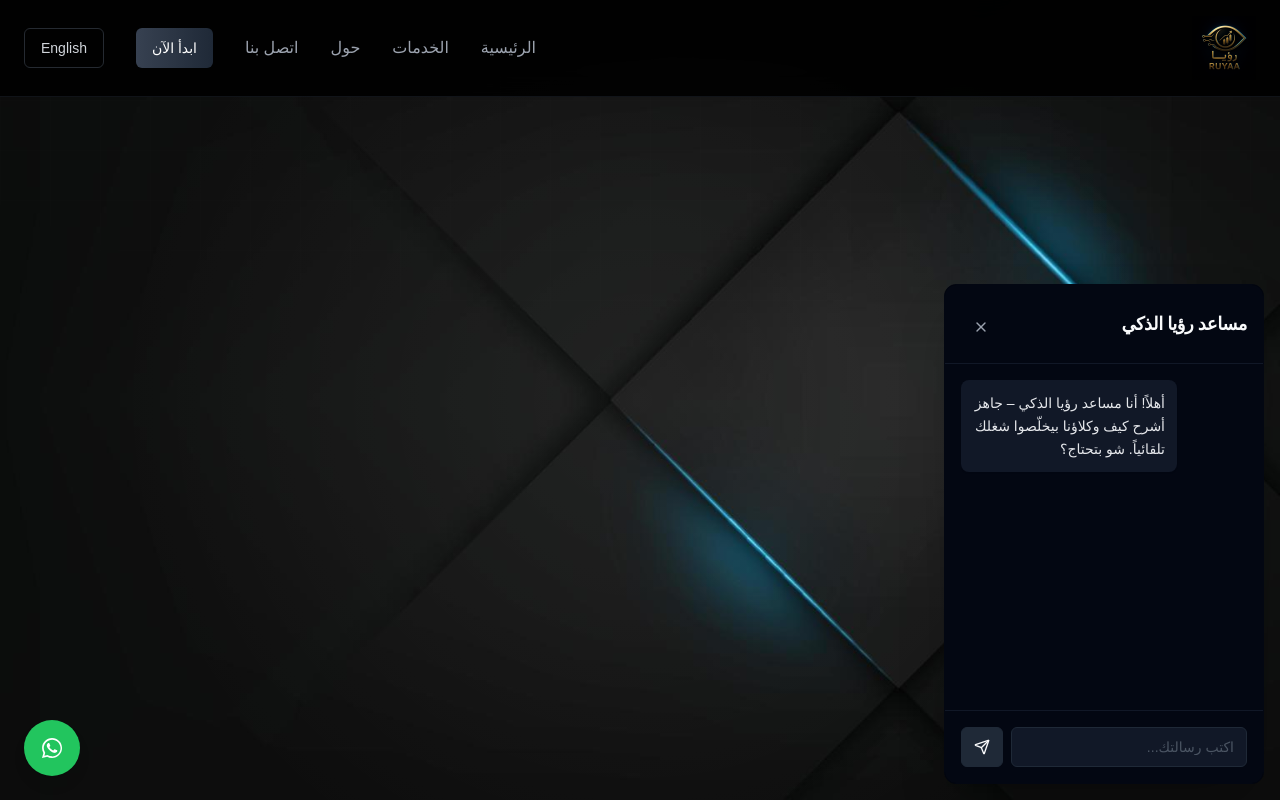
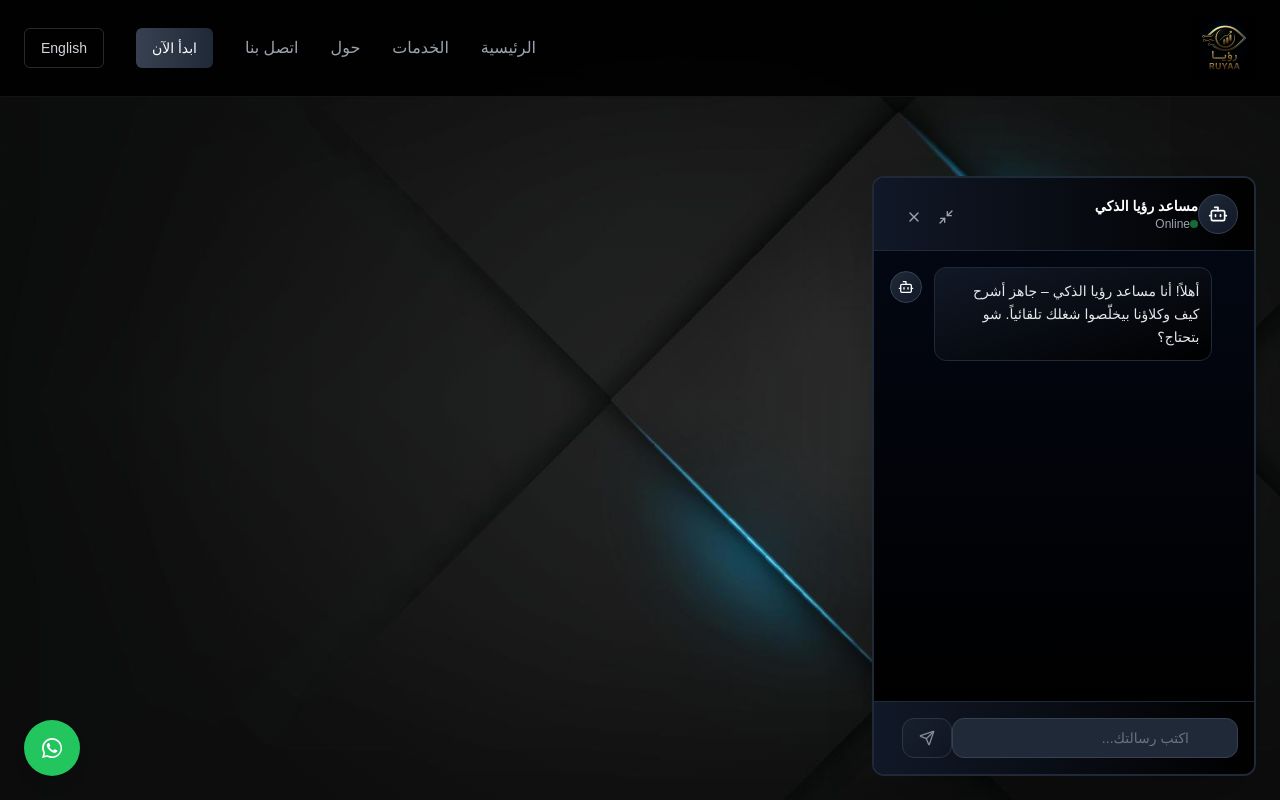
Before and after one commit to RuyaaCapital-admin/ruyaa-agent, a Next.js app: page / in a window 1280 px wide. Both pictures are taken after a click on the button "Open chat". Shown: the top 800 px of the page. Built offline with nearby package versions, Linux system fonts and the light colour scheme.

Commit message:
Create modern black monochrome chat widget
cgen-433919dbcdf94d12b43ddd850d0e16a2

```diff
--- a/components/chat-widget.tsx
+++ b/components/chat-widget.tsx
@@ -1,119 +1,218 @@
-"use client"
+"use client";
 
-import type React from "react"
-
-import { useState, useEffect, useRef } from "react"
-import { useChat } from "ai/react"
-import type { Message } from "ai"
-import { Send, MessageSquare, X } from "lucide-react"
-import { Button } from "@/components/ui/button"
-import { Input } from "@/components/ui/input"
-import { Card, CardContent, CardFooter, CardHeader, CardTitle } from "@/components/ui/card"
-import { ScrollArea } from "@/components/ui/scroll-area"
-import { useLanguage } from "@/context/language-context" // Import useLanguage
+import type React from "react";
+import { useState, useEffect, useRef } from "react";
+import { useChat } from "ai/react";
+import type { Message } from "ai";
+import { Send, MessageSquare, X, Bot, User, Minimize2 } from "lucide-react";
+import { Button } from "@/components/ui/button";
+import { Input } from "@/components/ui/input";
+import {
+  Card,
+  CardContent,
+  CardFooter,
+  CardHeader,
+} from "@/components/ui/card";
+import { ScrollArea } from "@/components/ui/scroll-area";
+import { useLanguage } from "@/context/language-context";
 
 export default function ChatWidget() {
-  const [isOpen, setIsOpen] = useState(false)
-  const messagesEndRef = useRef<HTMLDivElement>(null)
-  const { lang, t } = useLanguage() // Use the language hook
+  const [isOpen, setIsOpen] = useState(false);
+  const [isMinimized, setIsMinimized] = useState(false);
+  const messagesEndRef = useRef<HTMLDivElement>(null);
+  const { lang, t } = useLanguage();
 
-  const { messages, input, handleInputChange, handleSubmit, isLoading, append } = useChat({
+  const { messages, input, handleInputChange, handleSubmit, isLoading } =
+    useChat({
       api: "/api/chat",
       initialMessages: [
         {
           id: "welcome",
           role: "assistant",
-        content: t("chat_welcome_message"), // Use translated welcome message
+          content: t("chat_welcome_message"),
         },
       ],
-  })
+    });
 
   const scrollToBottom = () => {
-    messagesEndRef.current?.scrollIntoView({ behavior: "smooth" })
+    messagesEndRef.current?.scrollIntoView({ behavior: "smooth" });
+  };
+
+  useEffect(() => {
+    scrollToBottom();
+  }, [messages]);
+
+  const handleFormSubmit = (e: React.FormEvent<HTMLFormElement>) => {
+    e.preventDefault();
+    handleSubmit(e);
+  };
+
+  if (!isOpen) {
+    return (
+      <div className="fixed bottom-6 right-6 z-50">
+        <Button
+          onClick={() => setIsOpen(true)}
+          className="group relative w-16 h-16 rounded-full bg-black border-2 border-gray-800 hover:border-gray-600 shadow-2xl transition-all duration-300 hover:scale-110"
+          aria-label="Open chat"
+        >
+          <div className="absolute inset-0 rounded-full bg-gradient-to-tr from-gray-900 to-black opacity-90 group-hover:opacity-100 transition-opacity duration-300" />
+          <MessageSquare className="relative z-10 w-7 h-7 text-white group-hover:text-gray-200 transition-colors duration-300" />
+
+          {/* Pulse animation */}
+          <div className="absolute inset-0 rounded-full border-2 border-gray-600 opacity-0 group-hover:opacity-100 animate-ping" />
+        </Button>
+      </div>
+    );
   }
 
-  useEffect(() => {
-    scrollToBottom()
-  }, [messages])
-
-  const handleFormSubmit = (e: React.FormEvent<HTMLFormElement>) => {
-    e.preventDefault()
-    handleSubmit(e)
+  if (isMinimized) {
+    return (
+      <div className="fixed bottom-6 right-6 z-50">
+        <Card className="w-80 bg-black border-2 border-gray-800 shadow-2xl rounded-xl overflow-hidden">
+          <CardHeader className="flex flex-row items-center justify-between p-4 bg-gradient-to-r from-gray-900 to-black border-b border-gray-800">
+            <div className="flex items-center space-x-3">
+              <div className="w-3 h-3 bg-green-500 rounded-full animate-pulse" />
+              <span className="text-white font-semibold text-sm">
+                {t("ruyaa_ai_assistant")}
+              </span>
+            </div>
+            <div className="flex items-center space-x-2">
+              <Button
+                variant="ghost"
+                size="sm"
+                onClick={() => setIsMinimized(false)}
+                className="text-gray-400 hover:text-white hover:bg-gray-800/50 rounded-lg w-8 h-8 p-0"
+              >
+                <MessageSquare className="w-4 h-4" />
+              </Button>
+              <Button
+                variant="ghost"
+                size="sm"
+                onClick={() => setIsOpen(false)}
+                className="text-gray-400 hover:text-white hover:bg-gray-800/50 rounded-lg w-8 h-8 p-0"
+              >
+                <X className="w-4 h-4" />
+              </Button>
+            </div>
+          </CardHeader>
+        </Card>
+      </div>
+    );
   }
 
   return (
-    <div className="fixed bottom-4 right-4 z-50">
-      {!isOpen && (
-        <Button
-          className="rounded-full w-16 h-16 bg-gray-950 hover:bg-gray-900 text-gray-100 shadow-lg flex items-center justify-center border border-gray-800 transition-colors duration-200"
-          onClick={() => setIsOpen(true)}
-          aria-label="Open chat"
-        >
-          <MessageSquare className="w-8 h-8" />
-        </Button>
-      )}
-
-      {isOpen && (
-        <Card className="w-80 max-w-[90vw] sm:max-w-sm md:max-w-md lg:max-w-lg h-[calc(100vh-8rem)] sm:h-[500px] flex flex-col bg-black text-gray-100 border border-gray-950 shadow-2xl rounded-xl overflow-hidden">
-          <CardHeader className="flex flex-row items-center justify-between p-4 border-b border-gray-900 bg-gray-950">
-            <CardTitle className="text-lg font-semibold text-gray-50">{t("ruyaa_ai_assistant")}</CardTitle>
+    <div className="fixed bottom-6 right-6 z-50">
+      <Card className="w-96 h-[600px] bg-black border-2 border-gray-800 shadow-2xl rounded-xl overflow-hidden flex flex-col">
+        {/* Header */}
+        <CardHeader className="flex flex-row items-center justify-between p-4 bg-gradient-to-r from-gray-900 to-black border-b border-gray-800">
+          <div className="flex items-center space-x-3">
+            <div className="w-10 h-10 bg-gradient-to-br from-gray-800 to-gray-900 rounded-full flex items-center justify-center border border-gray-700">
+              <Bot className="w-5 h-5 text-white" />
+            </div>
+            <div>
+              <h3 className="text-white font-semibold text-sm">
+                {t("ruyaa_ai_assistant")}
+              </h3>
+              <div className="flex items-center space-x-2">
+                <div className="w-2 h-2 bg-green-500 rounded-full animate-pulse" />
+                <span className="text-gray-400 text-xs">Online</span>
+              </div>
+            </div>
+          </div>
+          <div className="flex items-center space-x-2">
             <Button
               variant="ghost"
-              size="icon"
-              className="text-gray-400 hover:text-white hover:bg-gray-800 rounded-full transition-colors duration-200"
+              size="sm"
+              onClick={() => setIsMinimized(true)}
+              className="text-gray-400 hover:text-white hover:bg-gray-800/50 rounded-lg w-8 h-8 p-0"
+            >
+              <Minimize2 className="w-4 h-4" />
+            </Button>
+            <Button
+              variant="ghost"
+              size="sm"
               onClick={() => setIsOpen(false)}
-              aria-label="Close chat"
+              className="text-gray-400 hover:text-white hover:bg-gray-800/50 rounded-lg w-8 h-8 p-0"
             >
-              <X className="w-5 h-5" />
+              <X className="w-4 h-4" />
             </Button>
+          </div>
         </CardHeader>
-          <CardContent className="flex-1 p-4 overflow-hidden bg-gray-950">
-            <ScrollArea className="h-full pr-4">
+
+        {/* Messages */}
+        <CardContent className="flex-1 p-0 bg-gradient-to-b from-gray-950 to-black overflow-hidden">
+          <ScrollArea className="h-full px-4 py-4">
             <div className="space-y-4">
               {messages.map((m: Message) => (
-                  <div key={m.id} className={`flex ${m.role === "user" ? "justify-end" : "justify-start"}`}>
+                <div key={m.id} className="flex items-start space-x-3">
+                  {m.role === "assistant" && (
+                    <div className="w-8 h-8 bg-gradient-to-br from-gray-800 to-gray-900 rounded-full flex items-center justify-center border border-gray-700 flex-shrink-0 mt-1">
+                      <Bot className="w-4 h-4 text-white" />
+                    </div>
+                  )}
+                  {m.role === "user" && (
+                    <div className="w-8 h-8 bg-gradient-to-br from-gray-700 to-gray-800 rounded-full flex items-center justify-center border border-gray-600 flex-shrink-0 mt-1">
+                      <User className="w-4 h-4 text-white" />
+                    </div>
+                  )}
                   <div
-                      className={`max-w-[80%] p-3 rounded-lg shadow-sm ${
+                    className={`flex-1 p-3 rounded-xl max-w-[80%] ${
                       m.role === "user"
-                          ? "bg-gray-800 text-gray-50" // User message bubble
-                          : "bg-gray-900 text-gray-200" // AI message bubble
+                        ? "bg-gradient-to-br from-gray-800 to-gray-900 text-white border border-gray-700 ml-auto"
+                        : "bg-gradient-to-br from-gray-900 to-black text-gray-200 border border-gray-800"
                     }`}
                   >
-                      <p className="text-sm leading-relaxed" dir={lang === "ar" ? "rtl" : "ltr"}>
+                    <p
+                      className="text-sm leading-relaxed whitespace-pre-wrap"
+                      dir={lang === "ar" ? "rtl" : "ltr"}
+                    >
                       {m.content}
                     </p>
                   </div>
                 </div>
               ))}
+              {isLoading && (
+                <div className="flex items-start space-x-3">
+                  <div className="w-8 h-8 bg-gradient-to-br from-gray-800 to-gray-900 rounded-full flex items-center justify-center border border-gray-700 flex-shrink-0 mt-1">
+                    <Bot className="w-4 h-4 text-white" />
+                  </div>
+                  <div className="bg-gradient-to-br from-gray-900 to-black p-3 rounded-xl border border-gray-800">
+                    <div className="flex items-center space-x-1">
+                      <div className="w-2 h-2 bg-gray-400 rounded-full animate-bounce [animation-delay:-0.3s]" />
+                      <div className="w-2 h-2 bg-gray-400 rounded-full animate-bounce [animation-delay:-0.15s]" />
+                      <div className="w-2 h-2 bg-gray-400 rounded-full animate-bounce" />
+                    </div>
+                  </div>
+                </div>
+              )}
               <div ref={messagesEndRef} />
             </div>
           </ScrollArea>
         </CardContent>
-          <CardFooter className="p-4 border-t border-gray-900 bg-gray-950">
-            <form
-              onSubmit={handleFormSubmit}
-              className={`flex w-full space-x-2 ${lang === "ar" ? "rtl:space-x-reverse" : ""}`}
-            >
+
+        {/* Input */}
+        <CardFooter className="p-4 bg-gradient-to-r from-gray-900 to-black border-t border-gray-800">
+          <form onSubmit={handleFormSubmit} className="flex w-full space-x-3">
+            <div className="flex-1 relative">
               <Input
-                className="flex-1 bg-gray-900 border-gray-800 text-gray-50 placeholder:text-gray-600 focus:ring-gray-700 focus:border-gray-700 rounded-md px-3 py-2 text-sm"
-                placeholder={t("type_your_message")}
                 value={input}
                 onChange={handleInputChange}
+                placeholder={t("type_your_message")}
                 disabled={isLoading}
                 dir={lang === "ar" ? "rtl" : "ltr"}
+                className="bg-gray-800 border-gray-700 text-white placeholder:text-gray-500 focus:ring-2 focus:ring-gray-600 focus:border-transparent rounded-xl px-4 py-3 pr-12"
               />
+            </div>
             <Button
               type="submit"
-                disabled={isLoading}
-                className="bg-gray-800 hover:bg-gray-700 text-gray-50 border border-gray-800 rounded-md px-3 py-2 transition-colors duration-200"
+              disabled={isLoading || !input.trim()}
+              className="bg-gradient-to-br from-gray-700 to-gray-800 hover:from-gray-600 hover:to-gray-700 disabled:from-gray-800 disabled:to-gray-900 text-white border border-gray-600 rounded-xl px-4 py-3 transition-all duration-200 hover:scale-105 disabled:scale-100"
             >
               <Send className="w-5 h-5" />
-                <span className="sr-only">{t("send")}</span>
             </Button>
           </form>
         </CardFooter>
       </Card>
-      )}
     </div>
-  )
+  );
 }
```
Lines whose indentation alone changed are shown as unchanged.
